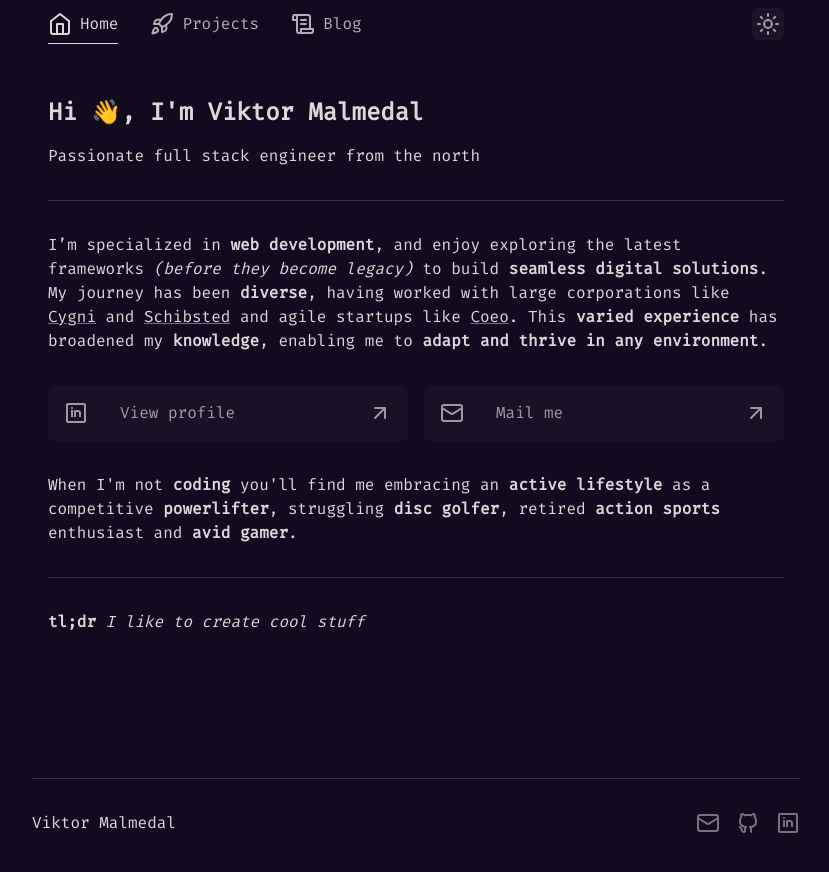
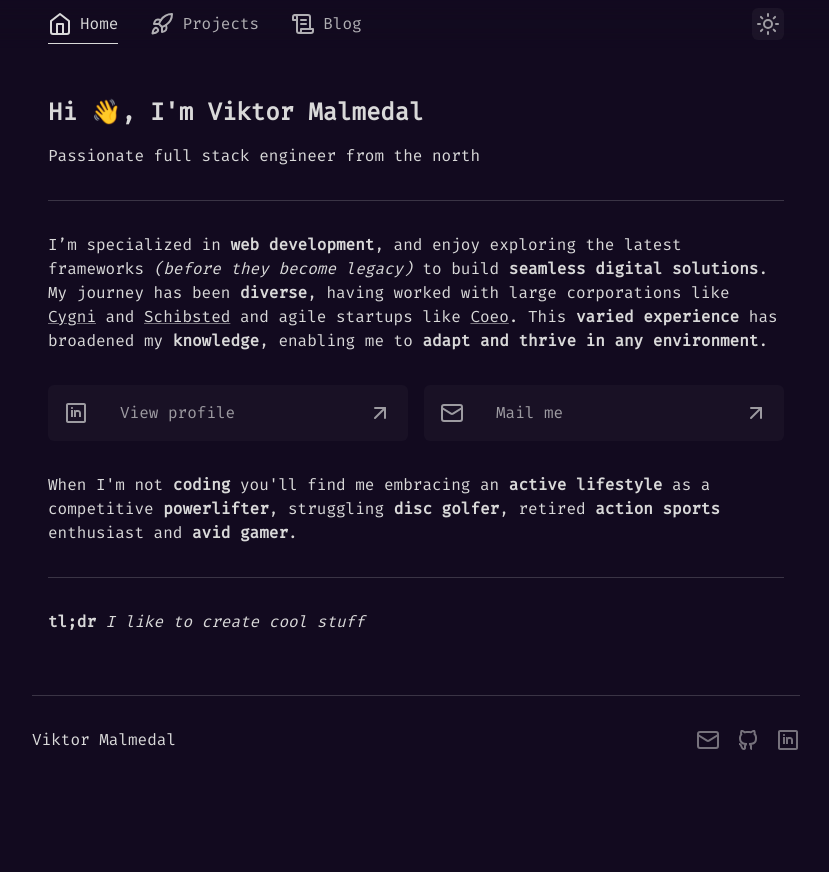
Before and after one commit to JohnVicke/malmedal.dev, an Astro site: page / in a window 1280 px wide. Shown: the whole page, without its empty margins (224-1053 px from the left). After the commit the page ends 800 px from the top, so only its background shows below. Built offline with nearby package versions, Linux system fonts and the light colour scheme; Astro itself is replaced by a stand-in of ours.

Commit message:
🐛 remove weird div?

```diff
--- a/src/layouts/MainLayout.astro
+++ b/src/layouts/MainLayout.astro
@@ -38,7 +38,6 @@ const { title } = Astro.props as Props;
       class="flex-1 flex flex-col max-w-screen-md m-auto p-4 pt-20 md:pt-24 w-full"
     >
       <slot class="flex-1" />
-      <div class="h-28"></div>
     </main>
     <Footer />
   </body>
```
